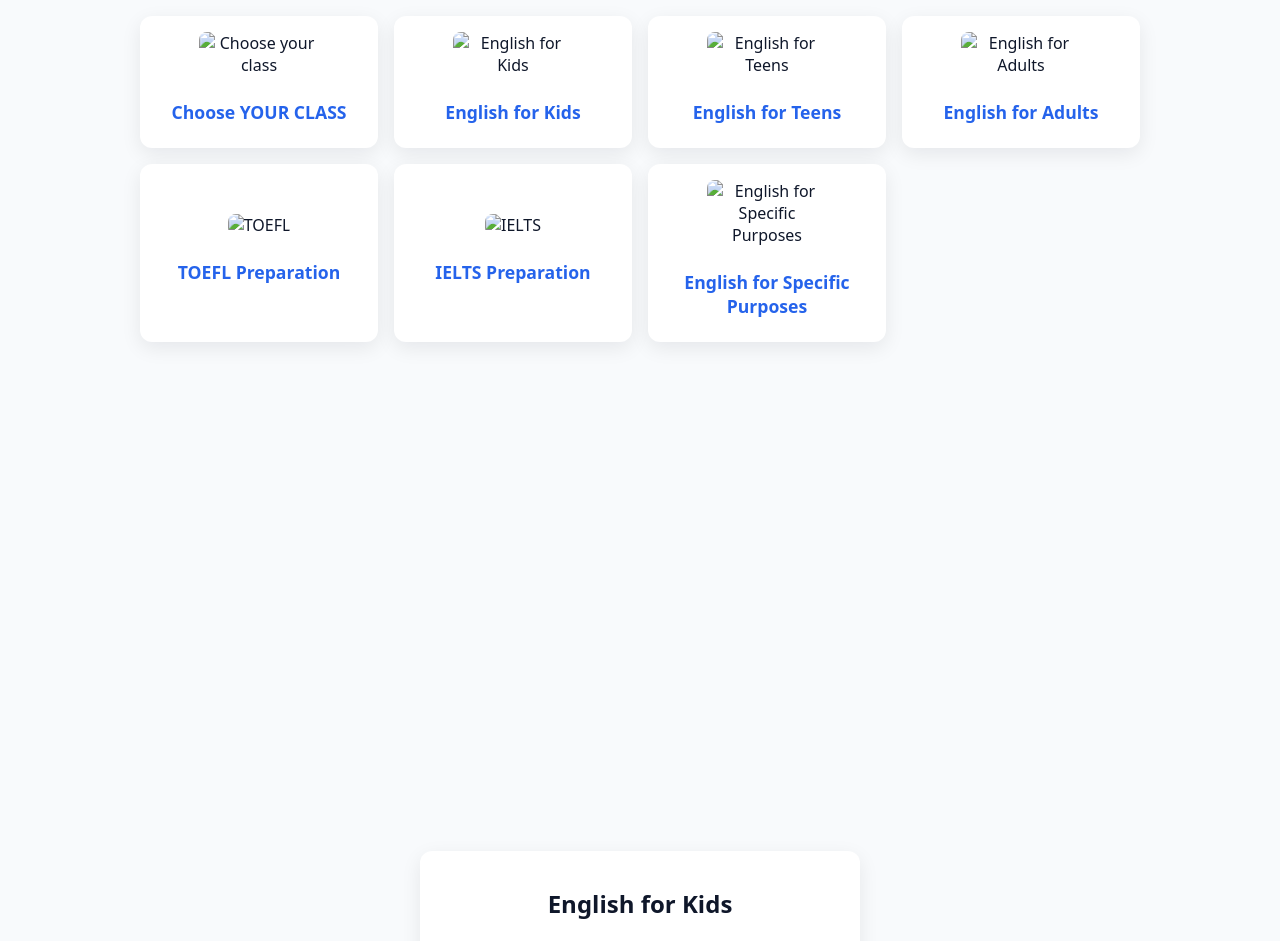
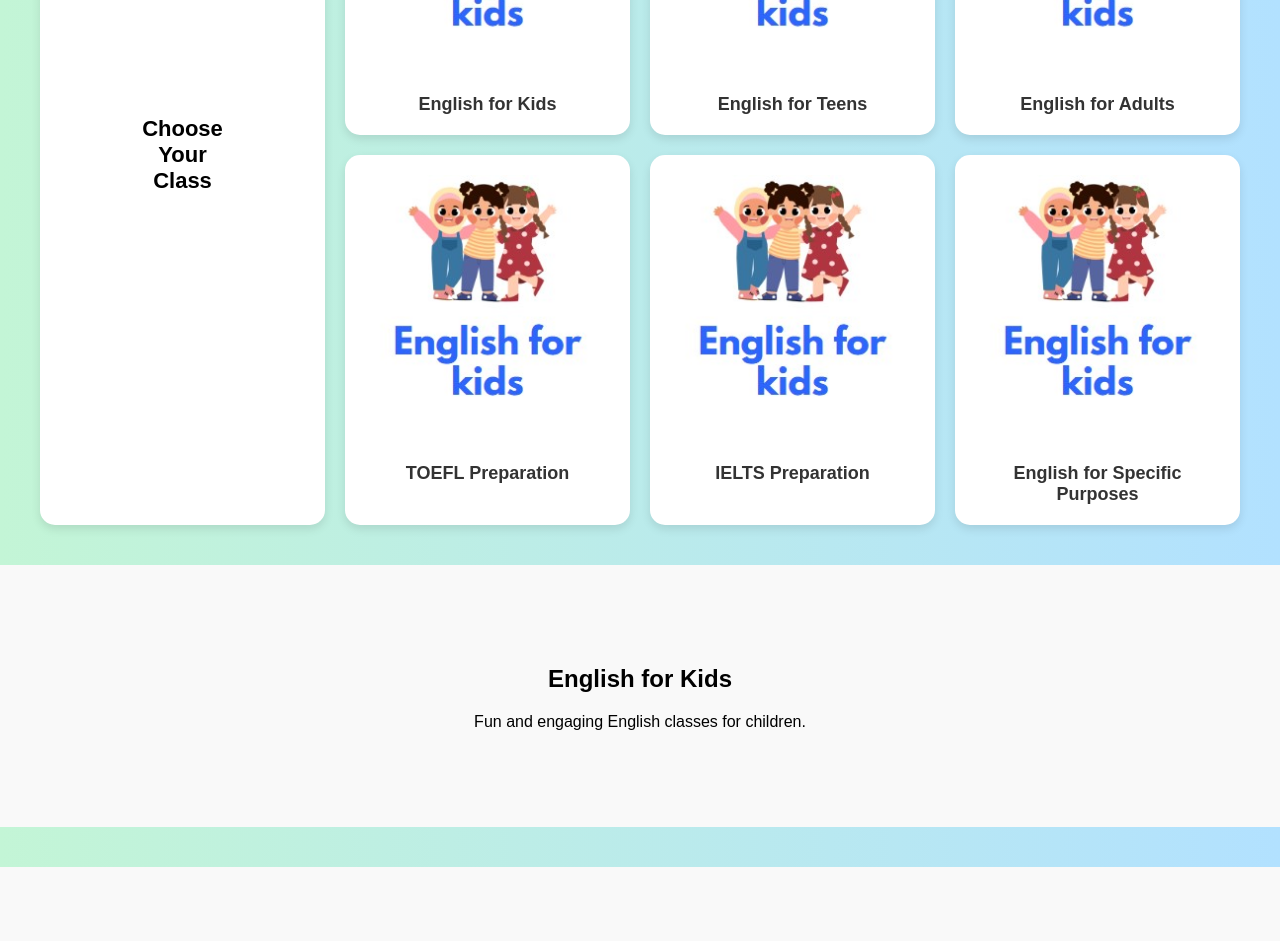
Before and after one commit to muhammadefan/supervision, a plain HTML site: page index.html in a window 1280 px wide. Shown: the part 255-1196 px from the top of the page. Drawn offline with Linux system fonts and the light colour scheme.

Commit message:
feat: improve grid

```diff
--- a/index.html
+++ b/index.html
@@ -1,121 +1,138 @@
-<!doctype html>
+<!DOCTYPE html>
 <html lang="en">
 <head>
-  <meta charset="utf-8">
-  <meta name="viewport" content="width=device-width,initial-scale=1">
-  <title>Our Programs — GitHub Pages</title>
+  <meta charset="UTF-8">
+  <meta name="viewport" content="width=device-width, initial-scale=1.0">
+  <title>Our Programs</title>
   <style>
-    html,body{margin:0;padding:0;font-family:system-ui,-apple-system,"Segoe UI",Roboto,"Helvetica Neue",Arial;background:#f8fafc;color:#0f172a;scroll-behavior:smooth}
-    section{min-height:100vh;display:flex;align-items:center;justify-content:center;text-align:center}
-    .grid{display:grid;grid-template-columns:repeat(auto-fit,minmax(200px,1fr));gap:1rem;max-width:1000px;width:100%;padding:1rem}
-    .card{padding:1rem;border-radius:12px;box-shadow:0 6px 20px rgba(2,6,23,0.08);background:white;display:flex;flex-direction:column;align-items:center;justify-content:center;transition:transform 0.2s;cursor:pointer}
-    .card:hover{transform:translateY(-4px)}
-    .card img{max-width:120px;margin-bottom:1rem;border-radius:8px}
-    h1{margin-bottom:1rem}
-    h2{margin:0.5rem 0;font-size:1.1rem;color:#2563eb}
-    p{margin:0.5rem 0 1rem;color:#475569}
-    a{text-decoration:none;color:inherit}
-    .button{display:inline-block;padding:0.6rem 1.2rem;background:#2563eb;color:white;text-decoration:none;border-radius:8px;box-shadow:0 2px 8px rgba(2,6,23,0.15);transition:background 0.2s}
-    .button:hover{background:#1e40af}
+    body {
+      font-family: Arial, sans-serif;
+      margin: 0;
+      padding: 0;
+      scroll-behavior: smooth;
+      background: linear-gradient(to right, #c3f5d6, #b2e1ff);
+    }
+
+    .programs {
+      display: grid;
+      grid-template-columns: 1fr 1fr 1fr 1fr; /* 4 columns */
+      gap: 20px;
+      padding: 40px;
+      align-items: stretch;
+    }
+
+    /* Bigger card */
+    .choose-class {
+      grid-row: span 2; /* make it taller */
+      display: flex;
+      align-items: center;
+      justify-content: center;
+      font-size: 22px;
+      font-weight: bold;
+      background: #fff;
+      border-radius: 15px;
+      box-shadow: 0 4px 10px rgba(0,0,0,0.1);
+      text-align: center;
+      padding: 20px;
+    }
+
+    .program-card {
+      background: #fff;
+      border-radius: 15px;
+      padding: 20px;
+      text-align: center;
+      box-shadow: 0 4px 10px rgba(0,0,0,0.1);
+      cursor: pointer;
+      transition: transform 0.2s ease;
+    }
+
+    .program-card:hover {
+      transform: translateY(-5px);
+    }
+
+    .program-card img {
+      max-width: 100%;
+      height: auto;
+      border-radius: 10px;
+      margin-bottom: 10px;
+    }
+
+    .program-card h3 {
+      margin: 0;
+      font-size: 18px;
+      color: #333;
+    }
+
+    section {
+      padding: 80px 20px;
+      text-align: center;
+      background: #f9f9f9;
+      margin-bottom: 40px;
+    }
   </style>
 </head>
 <body>
-  <!-- Section 1: Program Grid -->
-  <section id="programs">
-    <div>
-      <h1>OUR PROGRAMS</h1>
-      <div class="grid">
-        <!-- Choose Your Class (not clickable) -->
-        <div class="card">
-          <img src="english-for-kid.jpg" alt="Choose your class">
-          <h2>Choose YOUR CLASS</h2>
-        </div>
-        <!-- English for Kids -->
-        <a href="#kids" class="card">
-          <img src="english-for-kid.jpg" alt="English for Kids">
-          <h2>English for Kids</h2>
-        </a>
-        <!-- English for Teens -->
-        <a href="#teens" class="card">
-          <img src="english-for-kid.jpg" alt="English for Teens">
-          <h2>English for Teens</h2>
-        </a>
-        <!-- English for Adults -->
-        <a href="#adults" class="card">
-          <img src="english-for-kid.jpg" alt="English for Adults">
-          <h2>English for Adults</h2>
-        </a>
-        <!-- TOEFL -->
-        <a href="#toefl" class="card">
-          <img src="english-for-kid.jpg" alt="TOEFL">
-          <h2>TOEFL Preparation</h2>
-        </a>
-        <!-- IELTS -->
-        <a href="#ielts" class="card">
-          <img src="english-for-kid.jpg" alt="IELTS">
-          <h2>IELTS Preparation</h2>
-        </a>
-        <!-- English for Specific Purposes -->
-        <a href="#esp" class="card">
-          <img src="english-for-kid.jpg" alt="English for Specific Purposes">
-          <h2>English for Specific Purposes</h2>
-        </a>
-      </div>
+
+  <div class="programs">
+    <div class="choose-class">
+      Choose <br> Your <br> Class
     </div>
+    <div class="program-card" onclick="location.href='#kids'">
+      <img src="english-for-kids.jpg" alt="English for Kids">
+      <h3>English for Kids</h3>
+    </div>
+    <div class="program-card" onclick="location.href='#teens'">
+      <img src="english-for-kids.jpg" alt="English for Teens">
+      <h3>English for Teens</h3>
+    </div>
+    <div class="program-card" onclick="location.href='#adults'">
+      <img src="english-for-kids.jpg" alt="English for Adults">
+      <h3>English for Adults</h3>
+    </div>
+    <div class="program-card" onclick="location.href='#toefl'">
+      <img src="english-for-kids.jpg" alt="TOEFL Preparation">
+      <h3>TOEFL Preparation</h3>
+    </div>
+    <div class="program-card" onclick="location.href='#ielts'">
+      <img src="english-for-kids.jpg" alt="IELTS Preparation">
+      <h3>IELTS Preparation</h3>
+    </div>
+    <div class="program-card" onclick="location.href='#esp'">
+      <img src="english-for-kids.jpg" alt="English for Specific Purposes">
+      <h3>English for Specific Purposes</h3>
+    </div>
+  </div>
+
+  <!-- Sections for details -->
+  <section id="kids">
+    <h2>English for Kids</h2>
+    <p>Fun and engaging English classes for children.</p>
   </section>
 
-  <!-- Section 2: English for Kids -->
-  <section id="kids">
-    <div class="card">
-      <h1>English for Kids</h1>
-      <p>Description about English for Kids program goes here.</p>
-      <a href="#programs" class="button">⬆ Back to Programs</a>
-    </div>
+  <section id="teens">
+    <h2>English for Teens</h2>
+    <p>Improve English skills for school and daily life.</p>
   </section>
 
-  <!-- Section 3: English for Teens -->
-  <section id="teens">
-    <div class="card">
-      <h1>English for Teens</h1>
-      <p>Description about English for Teens program goes here.</p>
-      <a href="#programs" class="button">⬆ Back to Programs</a>
-    </div>
+  <section id="adults">
+    <h2>English for Adults</h2>
+    <p>Practical English for professional and personal growth.</p>
   </section>
 
-  <!-- Section 4: English for Adults -->
-  <section id="adults">
-    <div class="card">
-      <h1>English for Adults</h1>
-      <p>Description about English for Adults program goes here.</p>
-      <a href="#programs" class="button">⬆ Back to Programs</a>
-    </div>
+  <section id="toefl">
+    <h2>TOEFL Preparation</h2>
+    <p>Get ready for your TOEFL exam with expert guidance.</p>
   </section>
 
-  <!-- Section 5: TOEFL -->
-  <section id="toefl">
-    <div class="card">
-      <h1>TOEFL Preparation</h1>
-      <p>Description about TOEFL Preparation program goes here.</p>
-      <a href="#programs" class="button">⬆ Back to Programs</a>
-    </div>
+  <section id="ielts">
+    <h2>IELTS Preparation</h2>
+    <p>Boost your IELTS score with structured preparation.</p>
   </section>
 
-  <!-- Section 6: IELTS -->
-  <section id="ielts">
-    <div class="card">
-      <h1>IELTS Preparation</h1>
-      <p>Description about IELTS Preparation program goes here.</p>
-      <a href="#programs" class="button">⬆ Back to Programs</a>
-    </div>
+  <section id="esp">
+    <h2>English for Specific Purposes</h2>
+    <p>Tailored English programs for different professions.</p>
   </section>
 
-  <!-- Section 7: ESP -->
-  <section id="esp">
-    <div class="card">
-      <h1>English for Specific Purposes</h1>
-      <p>Description about English for Specific Purposes program goes here.</p>
-      <a href="#programs" class="button">⬆ Back to Programs</a>
-    </div>
-  </section>
 </body>
 </html>
```
